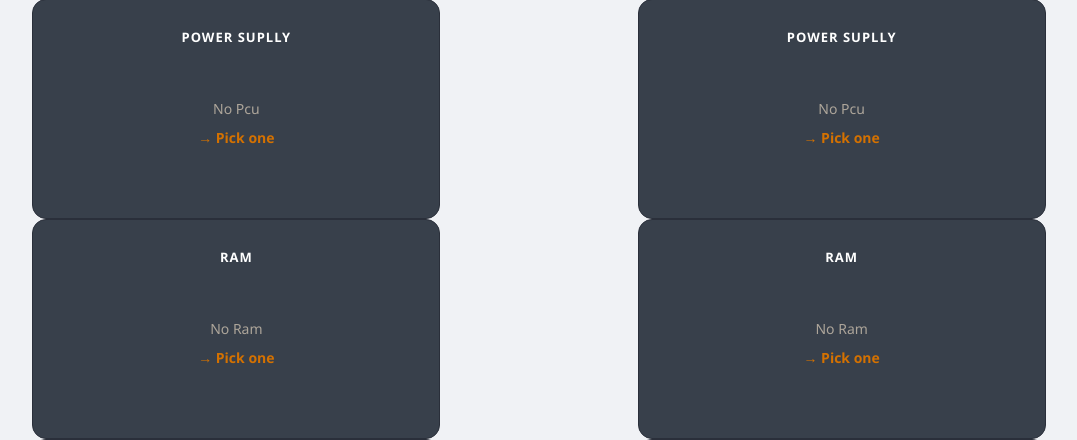
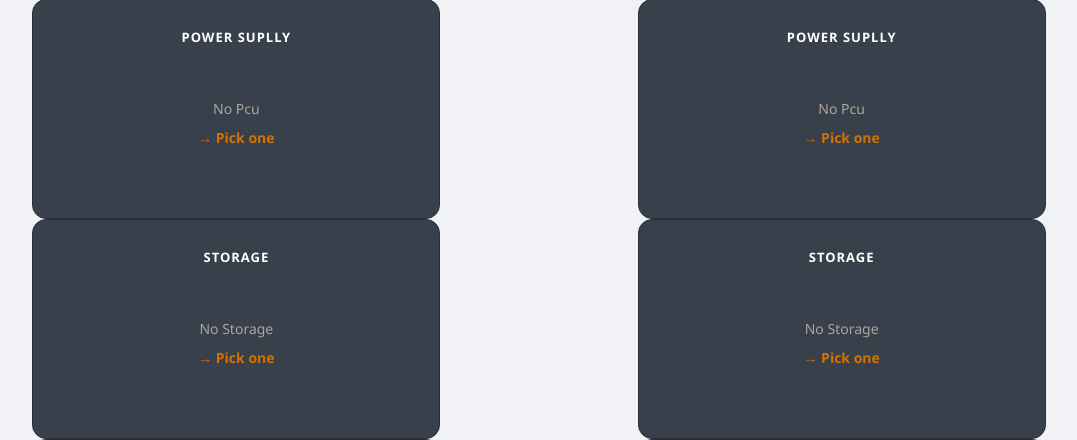
Before and after one commit to gabrielshermadini1-ops/Byte_Forge_Beta, a Python web app: template templates/build.html in a window 1280 px wide. Shown: the part 1501-1941 px from the top of the page, without its empty margins (101-1178 px from the left). Run offline with Jinja, Linux system fonts and the light colour scheme; the template is opened without the code that fills it, so the values that code supplies are empty.

Commit message:
Refactor build.html template structure
Another Mistake

```diff
--- a/templates/build.html
+++ b/templates/build.html
@@ -108,7 +108,7 @@
             </div>
              <!-- მეხსიერება -->
             <div class="build-slot">
-                <h3>Ram</h3>
+                <h3>Storage</h3>
                 {% if build.storage %}
                     <img src="{{ build.storage.image_url }}" alt="{{ build.storage.name }}">
                     <div class="build-part-name">{{ build.storage.name }}</div>
@@ -120,7 +120,7 @@
                     <a href="{{ url_for('remove_part', part_type='storage', slot=slot) }}" class="remove-btn">Remove</a>
                 {% else %}
                     <div class="empty-slot">
-                        No Ram
+                        No Storage
                         <a href="{{ url_for('seed_storage') }}">→ Pick one</a>
                     </div>
                 {% endif %}
```
